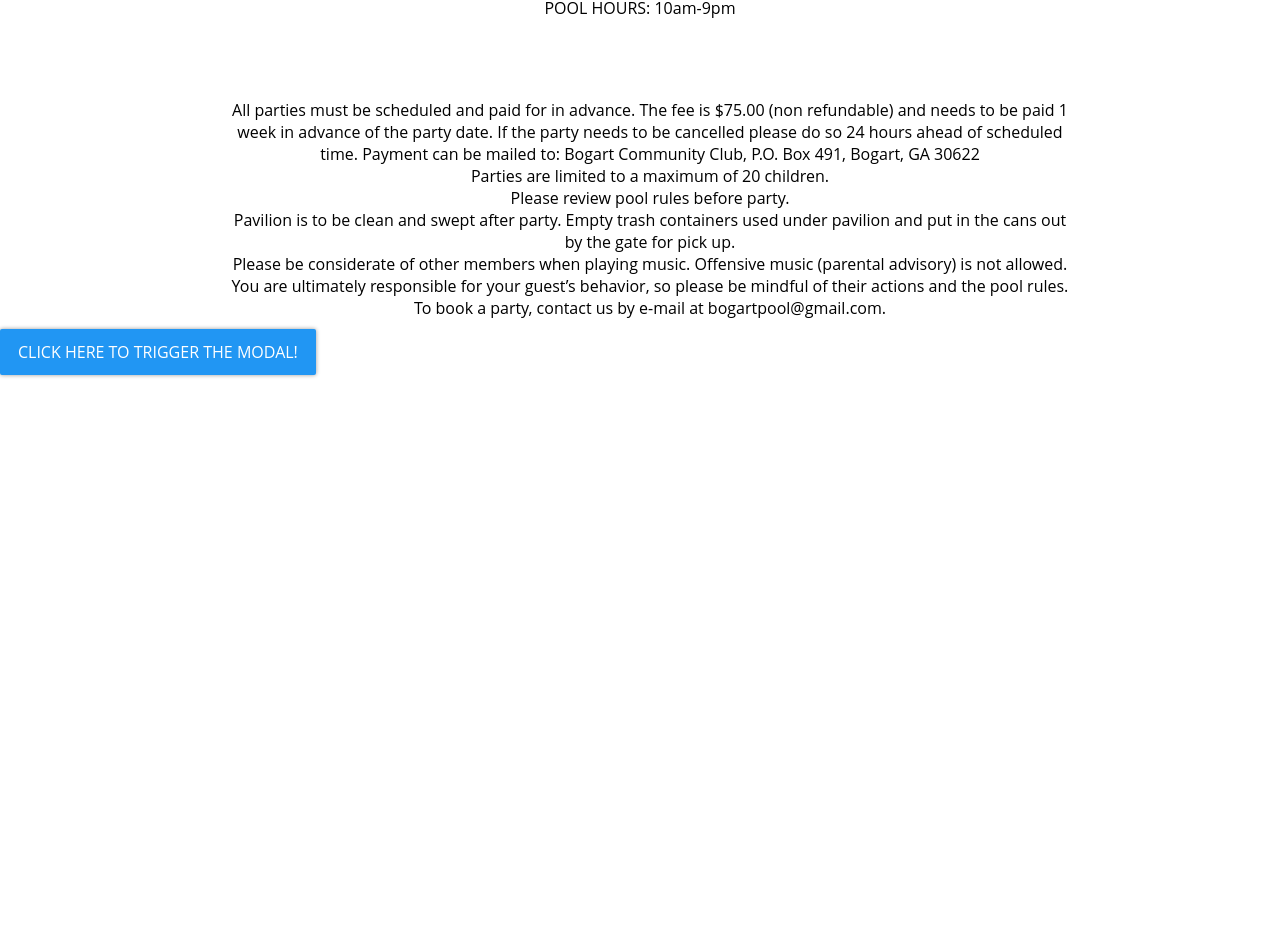
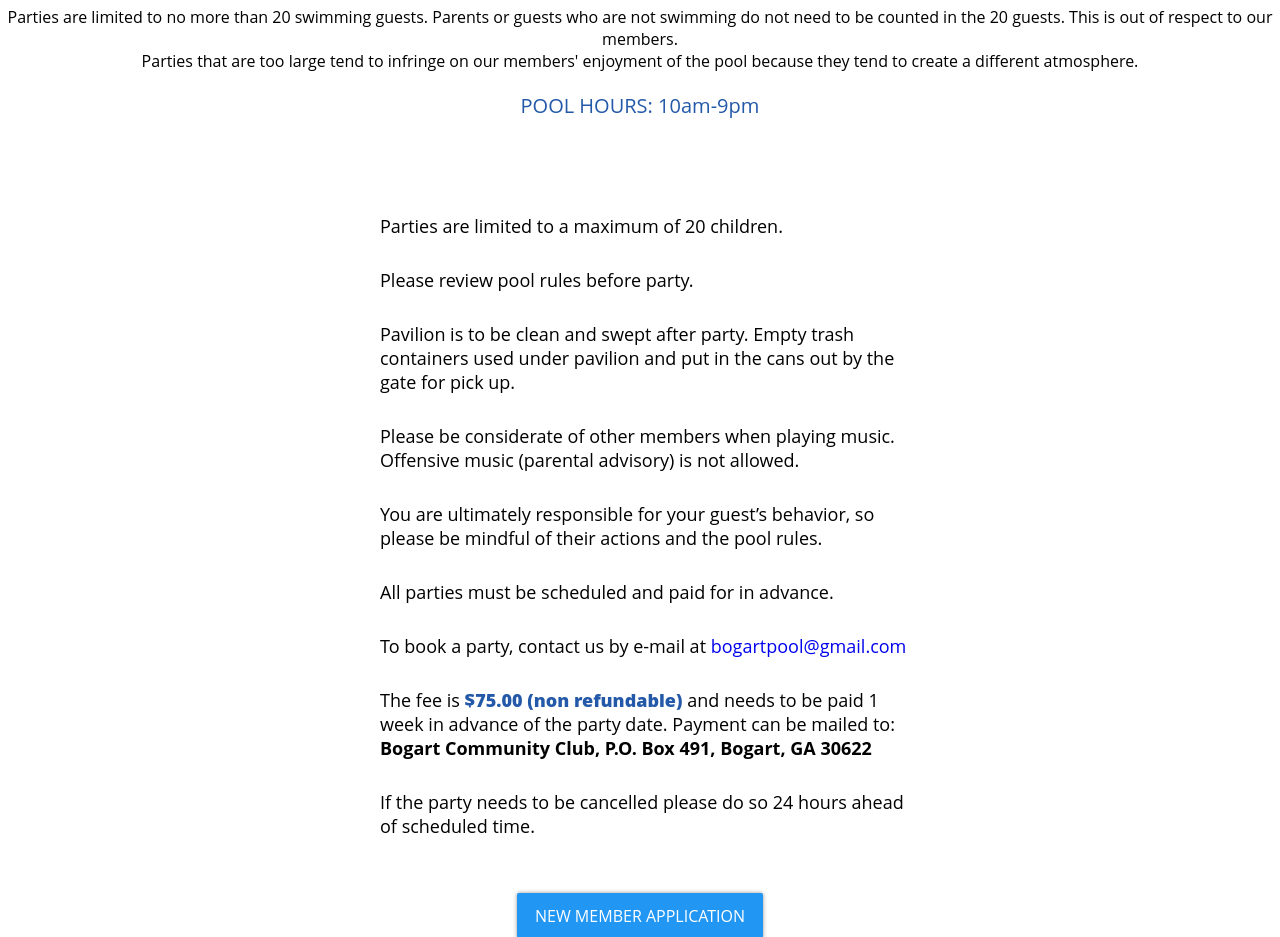
Before and after one commit to TreyTiller/Bogart-pool, a plain HTML site: page guidelines.html in a window 1280 px wide. Shown: the part 230-1167 px from the top of the page. Before the commit the page ends 800 px from the top, so only its background shows below. Drawn offline with Linux system fonts and the light colour scheme.

Commit message:
Party Guidelines styling

```diff
--- a/guidelines.html
+++ b/guidelines.html
@@ -1,5 +1,6 @@
 <!DOCTYPE html>
 <html lang="en">
+
 <head>
   <meta charset="UTF-8" />
   <meta name="viewport" content="width=device-width, initial-scale=1.0" />
@@ -7,14 +8,23 @@
   <link rel="stylesheet" type="text/css" href="main.css" />
   <title>Bogart Pool Guidelines</title>
 </head>
+
 <body>
   <header role="header" class="header" id="myHeader">
     <div class="nav_left">
-        <a href="index.html"><h1 class="logo">The Bogart Pool</h1></a>
+      <a href="index.html">
+        <h1 class="logo">The Bogart Pool</h1>
+      </a>
       <ul class="nav">
-          <a href="rules.html"><li class="nav_item" id="nav">Pool Rules</li></a>
-          <a href="guidelines.html"><li class="nav_item">Party Guidelines</li></a>
-          <a href="pricing.html"><li class="nav_item">Pricing</li></a>
+        <a href="rules.html">
+          <li class="nav_item" id="nav">Pool Rules</li>
+        </a>
+        <a href="guidelines.html">
+          <li class="nav_item">Party Guidelines</li>
+        </a>
+        <a href="pricing.html">
+          <li class="nav_item">Pricing</li>
+        </a>
         <a class="click">
           <li class="nav_item">Contact</li>
         </a>
@@ -25,31 +35,62 @@
         <button class="ripple menu">Make a Payment</button>
       </ul>
     </div>
-          <!-- <div class="social_top">
-            <a href="" ><img src="img/icons8-facebook-50.png" class="icon"></a>
-            <a href="" ><img src="img/icons8-instagram-50.png" class="icon"></a>
-          </div> -->
   </header>
+
+
   <main role="main">
     <div class="rule_head">
       <h2 class="rule_h">Bogart Community Pool Party Guidelines</h2>
-          <p>Parties are limited to no more than 20 swimming guests. Parents or guests who are not swimming do not need to be counted in the 20 guests.  This is out of respect to our members.</p>
-          <p>Parties that are too large tend to infringe on our members' enjoyment of the pool because they tend to create a different atmosphere.</p>
-            <p>POOL HOURS: 10am-9pm</p>
+      <p>
+        Parties are limited to no more than 20 swimming guests. Parents or
+        guests who are not swimming do not need to be counted in the 20
+        guests. This is out of respect to our members.
+      </p>
+      <p>
+        Parties that are too large tend to infringe on our members' enjoyment
+        of the pool because they tend to create a different atmosphere.
+      </p>
+      <p class="hours">POOL HOURS: 10am-9pm</p>
     </div>
+
+
     <div class="box">
-              <ol class="rule_list">
-                  <li class="rule">All parties must be scheduled and paid for in advance. The fee is $75.00 (non refundable)  and needs to be paid 1 week in advance of the party date. If the party needs to be cancelled please do so 24 hours ahead of scheduled time. Payment can be mailed to:  Bogart Community Club, P.O. Box 491, Bogart, GA 30622</li>
-                  <li class="rule">Parties are limited to a maximum of 20 children.</li>
-                  <li class="rule">Please review pool rules before party.</li>
-                  <li class="rule">Pavilion is to be clean and swept after party. Empty trash containers used under pavilion and put in the cans out by the gate for pick up.</li>
-                  <li class="rule">Please be considerate of other members when playing music. Offensive music (parental advisory) is not allowed.</li>
-                  <li class="rule">You are ultimately responsible for your guest’s behavior, so please be mindful of their actions and the pool rules.</li>
-                  <li class="rule">To book a party, contact us by e-mail at bogartpool@gmail.com.</li>
+      <ol class="guidelines">
+        <li class="guide">Parties are limited to a maximum of 20 children.</li>
+        <li class="guide">Please review pool rules before party.</li>
+        <li class="guide">
+          Pavilion is to be clean and swept after party. Empty trash
+          containers used under pavilion and put in the cans out by the gate
+          for pick up.
+        </li>
+        <li class="guide">
+          Please be considerate of other members when playing music. Offensive
+          music (parental advisory) is not allowed.
+        </li>
+        <li class="guide">
+          You are ultimately responsible for your guest’s behavior, so please
+          be mindful of their actions and the pool rules.
+        </li>
+
+        <li class="guide">All parties must be scheduled and paid for in advance.</li>
+        <li class="guide">To book a party, contact us by e-mail at <a
+            href="mailto:bogartpool@gmail.com.">bogartpool@gmail.com</a></li>
+        <li class="guide">The fee is <span class="blue">$75.00 (non refundable)</span> and needs to be paid 1 week in
+          advance of
+          the party date. Payment can be mailed to:
+          <br>
+          <strong>Bogart Community Club, P.O. Box 491, Bogart, GA 30622</strong></li>
+        <li class="guide">If the party needs to be cancelled please do so 24
+          hours ahead of scheduled time.</li>
         </ol>
     </div>
 
-          <button class="trigger">Click here to trigger the modal!</button>
+    <div class="bottom">
+      <button class="trigger ripple">New Member Application</button>
+    </div>
+
+
+
     <div class="modal">
       <div class="modal-content">
         <span class="close-button">&times;</span>
@@ -63,7 +104,10 @@
       <div class="popup-content">
         <span class="close">&times;</span>
         <h3 class="officers">Our Board of Officers</h3>
-              <p class="sub">Please contact us if you have any needs or concerns, or if you feel there are any safety risks.</p>
+        <p class="sub">
+          Please contact us if you have any needs or concerns, or if you feel
+          there are any safety risks.
+        </p>
         <p class="names">Joseph Tiller, President</p>
         <p class="sub_names">(706)-207-8933</p>
         <p class="names">Heath Smart, Vice President</p>
@@ -75,3 +119,5 @@
   </main>
   <script src="script.js"></script>
 </body>
+
+</html>
--- a/main.css
+++ b/main.css
@@ -302,11 +302,24 @@
 
 .rule_head {
   margin-top: 10%;
-  margin-bottom: 50px;
+  margin-bottom: 10px;
   display: flex;
   flex-direction: column;
   justify-content: center;
   text-align: center;
+}
+
+.rule_h {
+  margin: 20px;
+  color: #2359a8;
+  font-size: 50px;
+}
+
+.hours {
+  margin-top: 20px;
+  margin-bottom: 10px;
+  color: #2359a8;
+  font-size: 20px;
 }
 
 .box {
@@ -322,6 +335,23 @@
   background-color: white;
 }
 
+.guidelines {
+  list-style: none;
+  width: 75%;
+  padding: 30px;
+}
+
+.guide {
+  font-size: 18px;
+  padding: 15px;
+}
+
+.bottom {
+  display: flex;
+  justify-content: center;
+  margin-bottom: 50px;
+}
+
 .rule_list {
   list-style: none;
   text-align: initial !important;
@@ -331,6 +361,10 @@
   color: black;
   text-align: center;
 }
+
+
+
+
 
 /*APPLICATION POPUP STYLING*/
 
```
Also changed, not shown: rules.html (+1 -1 lines). Lines whose indentation alone changed are shown as unchanged.
